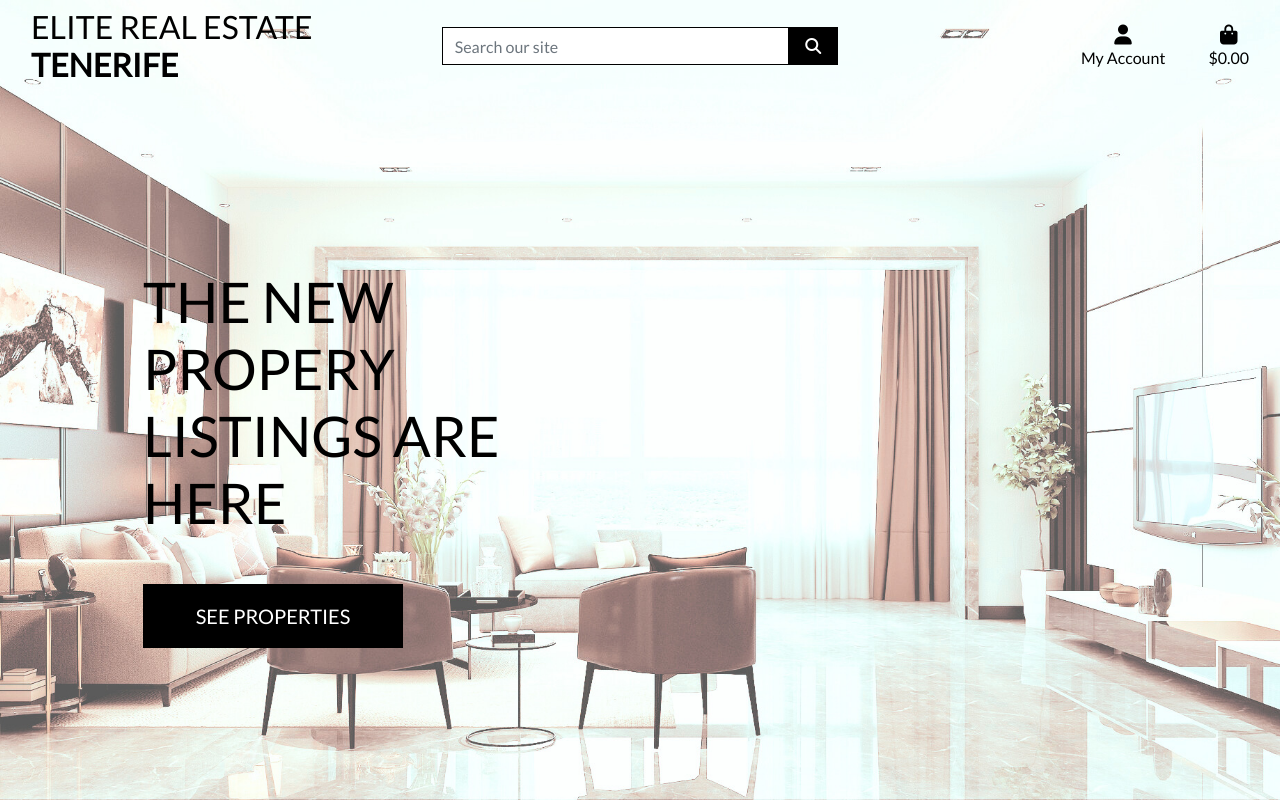
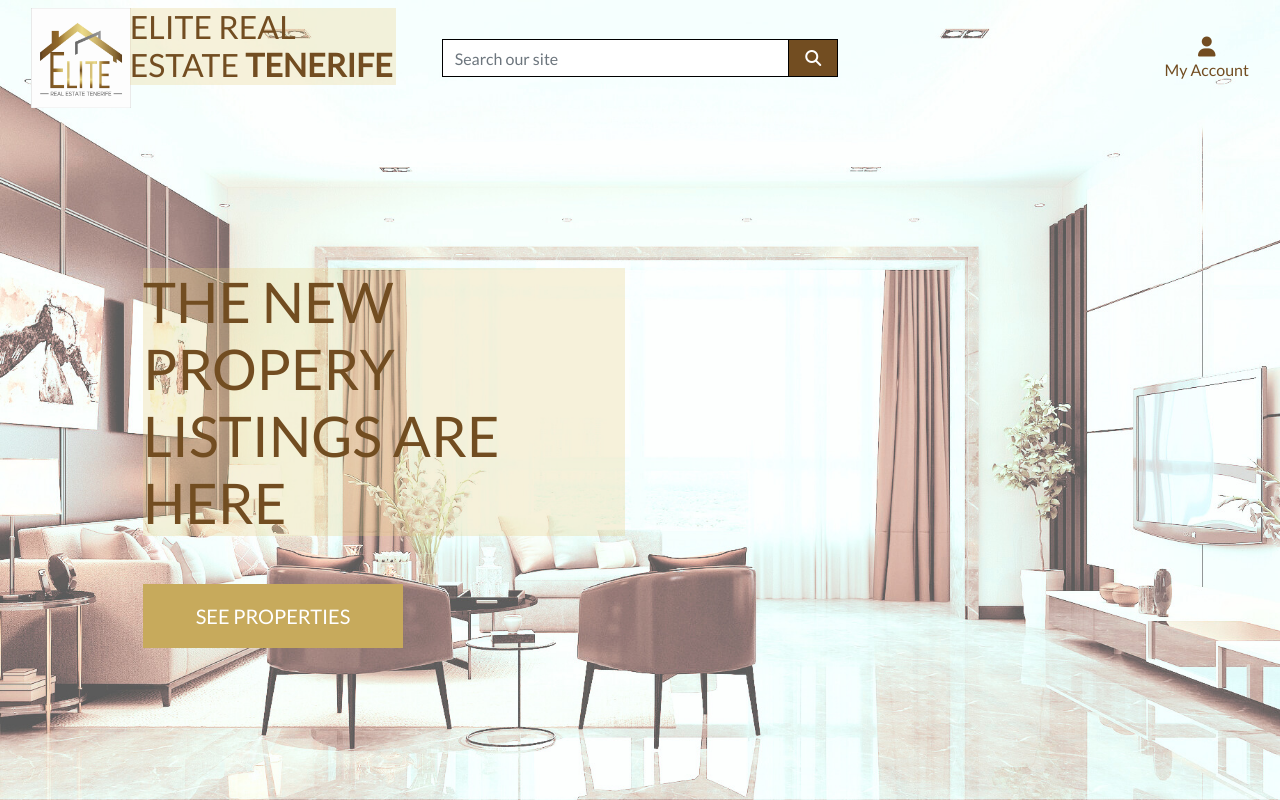
Before and after one commit to MelissaBuckingham/ERET, a Django app: page / in a window 1280 px wide. Run offline with Django 3.2, Linux system fonts and the light colour scheme; some libraries are stand-ins or nearby versions.

Commit message:
designed gold theme for the homepage

```diff
--- a/home/templates/home/index.html
+++ b/home/templates/home/index.html
@@ -14,7 +14,7 @@
     <div class="container h-100">
         <div class="row h-100">
             <div class="col-7 col-md-6 my-auto">
-                <h1 class="display-4 logo-font text-black">
+                <h1 class="display-4 logo-font text-gold" style="background-color: rgb(233, 209, 135, 0.3);">
                     The new propery listings are here
                 </h1>
                 <div class="my-5">
--- a/static/css/base.css
+++ b/static/css/base.css
@@ -28,13 +28,18 @@ body {
 }
 
 .shop-now-button {
-    background: black;
+    background: rgb(199, 170, 92);
     color: white;
     min-width: 260px;
 }
 
 .btn-black {
     background: black;
+    color: white;
+}
+
+.btn-gold {
+    background: rgb(114, 77, 33);
     color: white;
 }
 
@@ -50,6 +55,10 @@ body {
 
 .text-black {
     color: #000 !important;
+}
+
+.text-gold {
+    color: rgb(114, 77, 33);
 }
 
 .border-black {
--- a/templates/base.html
+++ b/templates/base.html
@@ -40,7 +40,14 @@
       <div class="row">
           <div class="col-12 col-lg-4 my-auto py-1 py-lg-0 text-center text-lg-left">
               <a href="{% url 'home' %}" class="nav-link main-logo-link">
-                  <h2 class="logo-font text-black my-0">Elite Real Estate <strong>Tenerife</strong></h2>
+                <div class="row">
+                    <div class="col-3 my-0">
+                        <img src="/media/IMG-20240812-WA0001.jpg" alt="Company Logo" width="100" height="100">
+                    </div>
+                    <div class="col-9">
+                        <h2 class="logo-font text-gold my-0" style="background-color: rgb(233, 209, 135, 0.3);">Elite Real Estate <strong>Tenerife</strong></h2>
+                    </div>
+                </div>
               </a>
           </div>
           <div class="col-12 col-lg-4 my-auto py-1 py-lg-0">
@@ -48,7 +55,7 @@
                   <div class="input-group w-100">
                       <input class="form-control border border-black rounded-0" type="text" name="q" placeholder="Search our site">
                       <div class="input-group-append">
-                          <button class="form-control btn btn-black border border-black rounded-0" type="submit">
+                          <button class="form-control btn btn-gold border border-black rounded-0" type="submit">
                               <span class="icon">
                                   <i class="fas fa-search"></i>
                               </span>
@@ -60,7 +67,7 @@
           <div class="col-12 col-lg-4 my-auto py-1 py-lg-0">
               <ul class="list-inline list-unstyled text-center text-lg-right my-0">
                   <li class="list-inline-item dropdown">
-                      <a class="text-black nav-link" href="#" id="user-options" data-toggle="dropdown" aria-haspopup="true" aria-expanded="false">
+                      <a class="text-gold nav-link" href="#" id="user-options" data-toggle="dropdown" aria-haspopup="true" aria-expanded="false">
                           <div class="text-center">
                               <div><i class="fas fa-user fa-lg"></i></div>
                               <p class="my-0">My Account</p>
@@ -78,20 +85,6 @@
                               <a href="{% url 'account_login' %}" class="dropdown-item">Login</a>
                           {% endif %}
                       </div>
-                  </li>
-                  <li class="list-inline-item">
-                      <a class="{% if grand_total %}text-info font-weight-bold{% else %}text-black{% endif %} nav-link" href="">
-                          <div class="text-center">
-                              <div><i class="fas fa-shopping-bag fa-lg"></i></div>
-                              <p class="my-0">
-                                  {% if grand_total %}
-                                      ${{ grand_total|floatformat:2 }}
-                                  {% else %}
-                                      $0.00
-                                  {% endif %}
-                              </p>
-                          </div>
-                      </a>
                   </li>
               </ul>
           </div>
```
